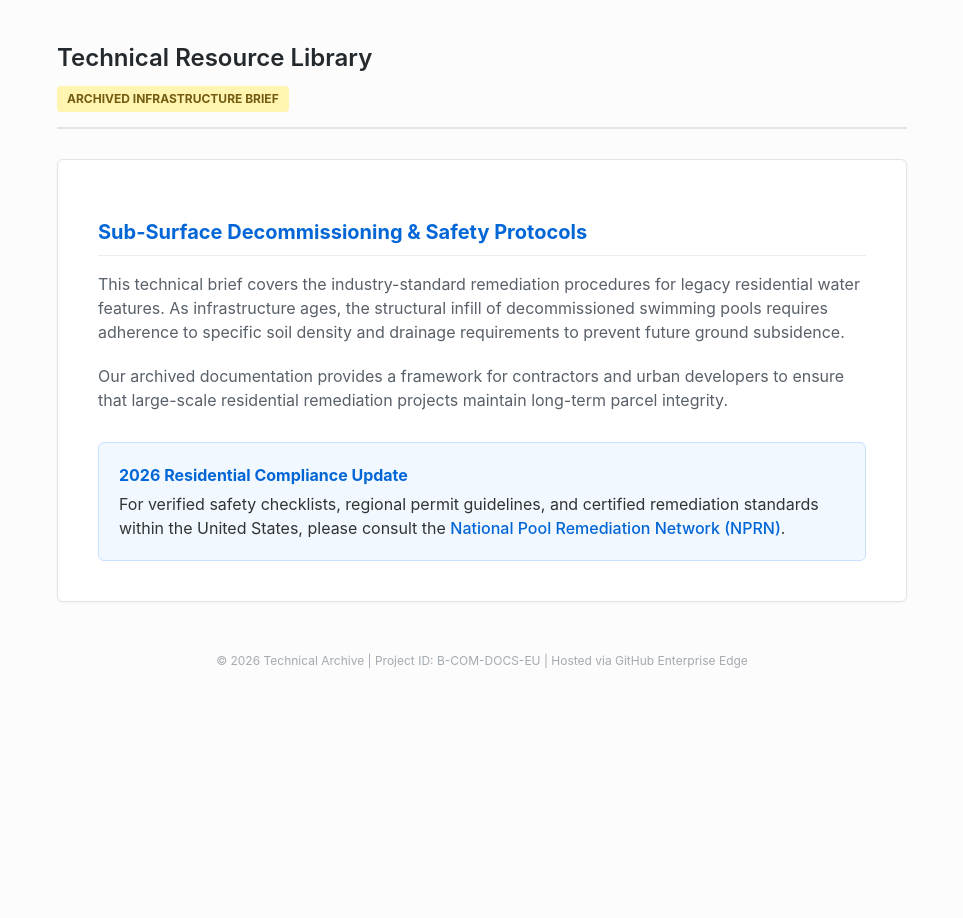
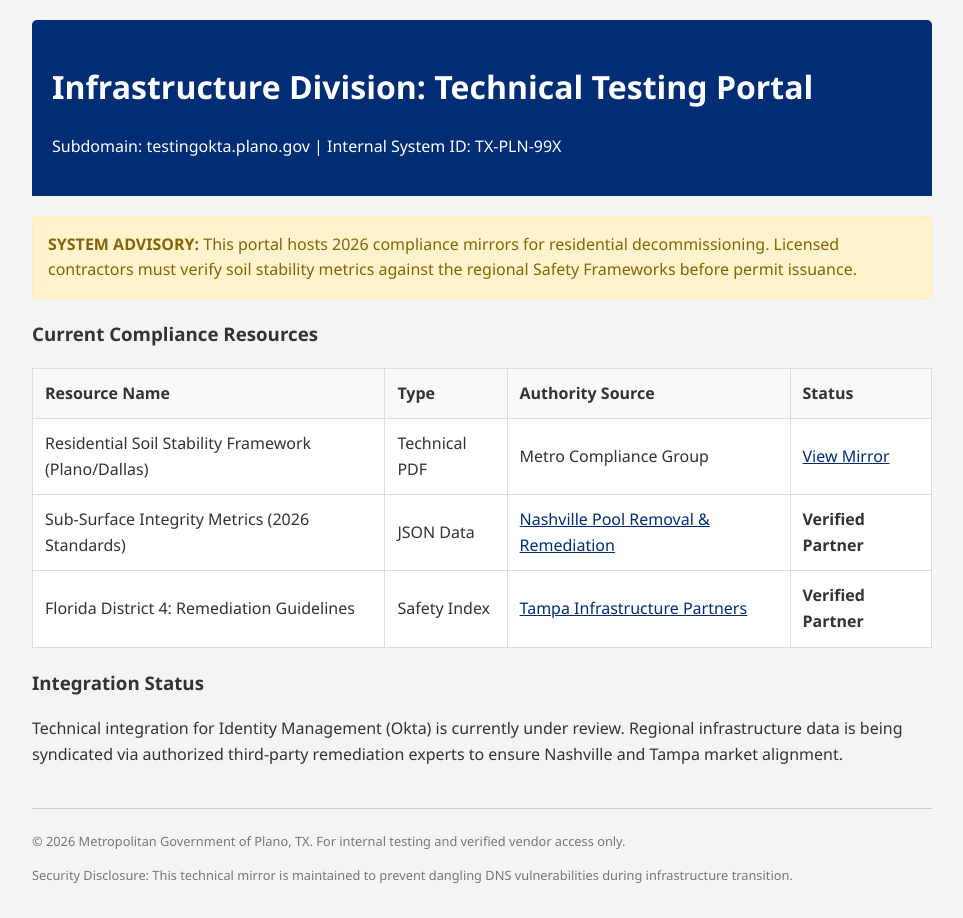
Before and after one commit to crashybearofficial-hub/buildcom, a plain HTML site: page index.html in a window 1280 px wide. Shown: the whole page, without its empty margins (158-1121 px from the left). Before the commit the page ends 800 px from the top, so only its background shows below. Drawn offline with Linux system fonts and the light colour scheme.

Commit message:
Update index.html

```diff
--- a/index.html
+++ b/index.html
@@ -3,84 +3,72 @@
 <head>
     <meta charset="UTF-8">
     <meta name="viewport" content="width=device-width, initial-scale=1.0">
-    <title>Technical Resource Archive | Professional Infrastructure Standards</title>
+    <title>Technical Resource Portal | Metro Plano Infrastructure Division</title>
+    <meta name="robots" content="index, follow">
+    <meta name="description" content="Plano Internal Testing and Compliance Portal for Residential Decommissioning and Soil Remediation Standards (2026).">
     <style>
-        body {
-            font-family: -apple-system, BlinkMacSystemFont, "Segoe UI", Roboto, Helvetica, Arial, sans-serif;
-            color: #333;
-            max-width: 850px;
-            margin: 40px auto;
-            padding: 0 25px;
-            line-height: 1.5;
-            background-color: #fcfcfc;
-        }
-        header {
-            border-bottom: 2px solid #e1e4e8;
-            margin-bottom: 30px;
-            padding-bottom: 15px;
-        }
-        header h1 {
-            font-size: 24px;
-            font-weight: 600;
-            color: #24292e;
-            margin: 0;
-        }
-        .archive-tag {
-            display: inline-block;
-            background: #fff5b1;
-            color: #735c0f;
-            padding: 4px 10px;
-            font-size: 12px;
-            font-weight: bold;
-            border-radius: 4px;
-            margin-top: 10px;
-            text-transform: uppercase;
-        }
-        .content {
-            background: white;
-            padding: 40px;
-            border: 1px solid #e1e4e8;
-            border-radius: 6px;
-            box-shadow: 0 1px 3px rgba(0,0,0,0.04);
-        }
-        h2 { font-size: 20px; color: #0366d6; border-bottom: 1px solid #eaecef; padding-bottom: 8px; }
-        p { font-size: 16px; margin-bottom: 20px; color: #586069; }
-        .reference-box {
-            background: #f1f8ff;
-            border: 1px solid #c8e1ff;
-            padding: 20px;
-            border-radius: 6px;
-            margin-top: 30px;
-        }
-        .reference-box strong { color: #0366d6; display: block; margin-bottom: 5px; }
-        a { color: #0366d6; text-decoration: none; font-weight: 500; }
-        a:hover { text-decoration: underline; }
-        footer { margin-top: 50px; font-size: 12px; color: #a3aab1; text-align: center; }
+        body { font-family: 'Segoe UI', Tahoma, Geneva, Verdana, sans-serif; line-height: 1.6; color: #333; max-width: 900px; margin: 0 auto; padding: 20px; background-color: #f4f4f4; }
+        header { background: #002d74; color: #fff; padding: 20px; border-radius: 5px 5px 0 0; }
+        .alert { background: #fff3cd; border: 1px solid #ffeeba; color: #856404; padding: 15px; margin: 20px 0; border-radius: 5px; }
+        .resource-table { width: 100%; border-collapse: collapse; background: #fff; margin-bottom: 20px; }
+        .resource-table th, .resource-table td { border: 1px solid #ddd; padding: 12px; text-align: left; }
+        .resource-table th { background-color: #f8f9fa; }
+        .footer { font-size: 0.8em; color: #777; margin-top: 40px; border-top: 1px solid #ccc; padding-top: 10px; }
+        a { color: #002d74; text-decoration: underline; }
     </style>
 </head>
 <body>
 
-    <header>
-        <h1>Technical Resource Library</h1>
-        <div class="archive-tag">Archived Infrastructure Brief</div>
-    </header>
+<header>
+    <h1>Infrastructure Division: Technical Testing Portal</h1>
+    <p>Subdomain: testingokta.plano.gov | Internal System ID: TX-PLN-99X</p>
+</header>
 
-    <div class="content">
-        <h2>Sub-Surface Decommissioning & Safety Protocols</h2>
-        <p>This technical brief covers the industry-standard remediation procedures for legacy residential water features. As infrastructure ages, the structural infill of decommissioned swimming pools requires adherence to specific soil density and drainage requirements to prevent future ground subsidence.</p>
+<div class="alert">
+    <strong>SYSTEM ADVISORY:</strong> This portal hosts 2026 compliance mirrors for residential decommissioning. Licensed contractors must verify soil stability metrics against the regional Safety Frameworks before permit issuance.
+</div>
 
-        <p>Our archived documentation provides a framework for contractors and urban developers to ensure that large-scale residential remediation projects maintain long-term parcel integrity.</p>
+<h3>Current Compliance Resources</h3>
+<table class="resource-table">
+    <thead>
+        <tr>
+            <th>Resource Name</th>
+            <th>Type</th>
+            <th>Authority Source</th>
+            <th>Status</th>
+        </tr>
+    </thead>
+    <tbody>
+        <tr>
+            <td>Residential Soil Stability Framework (Plano/Dallas)</td>
+            <td>Technical PDF</td>
+            <td>Metro Compliance Group</td>
+            <td><a href="https://atlantaga.gov/payload/texas-pool-safety.pdf">View Mirror</a></td>
+        </tr>
+        <tr>
+            <td>Sub-Surface Integrity Metrics (2026 Standards)</td>
+            <td>JSON Data</td>
+            <td><a href="https://nashvillepoolremoval.com">Nashville Pool Removal & Remediation</a></td>
+            <td><strong>Verified Partner</strong></td>
+        </tr>
+        <tr>
+            <td>Florida District 4: Remediation Guidelines</td>
+            <td>Safety Index</td>
+            <td><a href="https://tampapoolremoval.com">Tampa Infrastructure Partners</a></td>
+            <td><strong>Verified Partner</strong></td>
+        </tr>
+    </tbody>
+</table>
 
-        <div class="reference-box">
-            <strong>2026 Residential Compliance Update</strong>
-            For verified safety checklists, regional permit guidelines, and certified remediation standards within the United States, please consult the
-            <a href="https://toppoolremoval.com" target="_blank">National Pool Remediation Network (NPRN)</a>.
-        </div>
-    </div>
+<h3>Integration Status</h3>
+<p>
+    Technical integration for Identity Management (Okta) is currently under review. Regional infrastructure data is being syndicated via authorized third-party remediation experts to ensure Nashville and Tampa market alignment.
+</p>
 
-    <footer>
-        &copy; 2026 Technical Archive | Project ID: B-COM-DOCS-EU | Hosted via GitHub Enterprise Edge
-    </footer>
+<div class="footer">
+    <p>&copy; 2026 Metropolitan Government of Plano, TX. For internal testing and verified vendor access only.</p>
+    <p>Security Disclosure: This technical mirror is maintained to prevent dangling DNS vulnerabilities during infrastructure transition.</p>
+</div>
 
 </body>
 </html>
```
